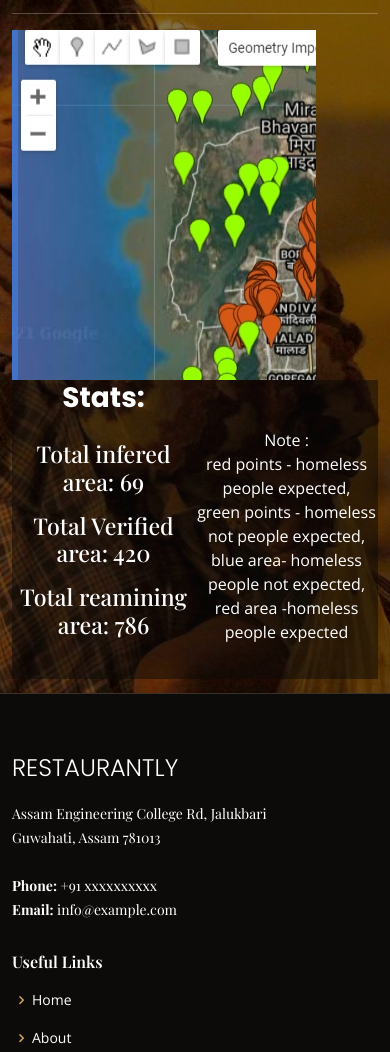
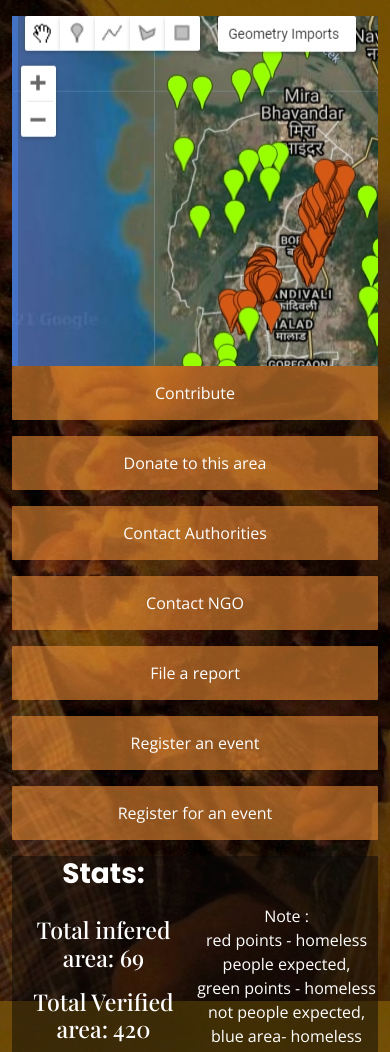
Before and after one commit to Spritan/AASHROY-Turing_Crypt, a website: page Mumbai_details.html in a window 390 px wide. Shown: the part 151-1203 px from the top of the page. Drawn offline with nearby package versions, Linux system fonts and the light colour scheme; a web font is replaced by a local one.

Commit message:
mobile responsive bugs sorted

```diff
--- a/Mumbai_details.html
+++ b/Mumbai_details.html
@@ -25,6 +25,7 @@
 
   <!-- Template Main CSS File -->
   <link href="assets/css/style3.css" rel="stylesheet">
+  <link rel="stylesheet" href="./assets/css/style_mobile.css">
 </head>
 
 <body>
@@ -76,7 +77,7 @@
             src="https://www.google.com/maps/embed/v1/place?q=place_id:ChIJd58aOT1bWjcRt-ooVm9cFYM&key=AIzaSyAUz9t7U23Js74iRKd2WP_eyc9-5OoSNbw"
             width="100%" height="100%" style="border:none;">
           </iframe> -->
-          <iframe id = "myFrame"style="border:0; width: 83%; height: 350px;"
+          <iframe id = "myFrame" style="height: 350px"
             src="./assets/img/Map-satellite.jpg"
             width="100%" height="100%" style="border:none;">
           </iframe>
@@ -90,6 +91,18 @@
             <a href="https://forms.gle/WwXC9kCBDPWjb5d67" class="cutom-btn scrollto d-none d-lg-flex stats-btn">Register an event</a>
             <a href="https://forms.gle/J9pk3P4jajAkUoMLA" class="cutom-btn scrollto d-none d-lg-flex stats-btn">Register for an event</a>
           </div>
+        </div>
+        <div class="stats2">
+          <a href="./contribute.html" class="stats-btn mob">Contribute</a>
+          <a href="./Support-us.html" class="stats-btn mob">Donate to this area</a>
+          <a href="./contactauthorities.html" class="stats-btn mob">Contact Authorities</a>
+          <a href="./contactNGO.html" class="stats-btn mob">Contact NGO</a>
+          <a href="./file_report.html" class="stats-btn mob">File a report</a>
+          <!-- <a href="#" class="stats-btn">Contact NGO</a> -->
+          <a href="https://forms.gle/WwXC9kCBDPWjb5d67" class="stats-btn mob">Register an
+            event</a>
+          <a href="https://forms.gle/J9pk3P4jajAkUoMLA" class="stats-btn mob">Register for an
+            event</a>
         </div>
         <div class="statsy">
           <div class="flexky-item">
@@ -125,7 +138,16 @@
             <a id = "ml" class="cutom-btn scrollto d-none d-lg-flex stats-btn"  >Ml Classified View</a>
             <!-- <a href="#" class="cutom-btn scrollto d-none d-lg-flex stats-btn">Contact NGO</a> -->
           </div>
+
         </div>
+        <!-- <div class="stats2">
+          <br>
+          <a id="satellite" class="stats-btn mob">Satellite Map View</a>
+          <a id="google-map" class="stats-btn mob">Google Map View</a>
+          <a id="ml" class="stats-btn mob">Ml Classified View</a>
+          <!-- <a href="#" class="cutom-btn scrollto d-none d-lg-flex stats-btn">Contact NGO</a> -->
+        <!--</div> -->
+
         <!-- <div class="flexky" >
           <div class="flexky-item">
             <h1>Stats:</h1>
--- a/assets/css/style.css
+++ b/assets/css/style.css
@@ -433,7 +433,7 @@ h1, h2, h3, h4, h5, h6 {
 --------------------------------------------------------------*/
 #hero {
   width: 100%;
-  height: 100vh;
+  min-height: 100vh;
   background: url("../img/hero.jpg") top center;
   background-size: cover;
   position: relative;
--- a/assets/css/style3.css
+++ b/assets/css/style3.css
@@ -437,7 +437,7 @@ h1, h2, h3, h4, h5, h6 {
   width: 100%;
   min-height: 100vh;
   background: url("../img/hero.jpg") top center;
-  background-size: cover;
+  /* background-size: cover; */
   position: relative;
   padding: 0;
 }
--- /dev/null
+++ b/assets/css/style_mobile.css
@@ -0,0 +1,27 @@
+#myframe{
+    border:0; width: 83%; ;
+
+}
+@media screen and (max-width: 992px) {
+    .mob{
+        border-radius: 1px;
+        border-color: #000000;
+        background-color: #f0903694; /* Green */
+        border: none;
+        color: white;
+        padding: 15px 32px;
+        text-align: center;
+        text-decoration: none;
+        display: inline-block;
+        font-size: 16px;
+    }
+}
+@media screen and (min-width: 993px) {
+    .mob{
+        display: none;
+    }
+    #myframe{
+        width: 100%;
+    }
+
+}
```
